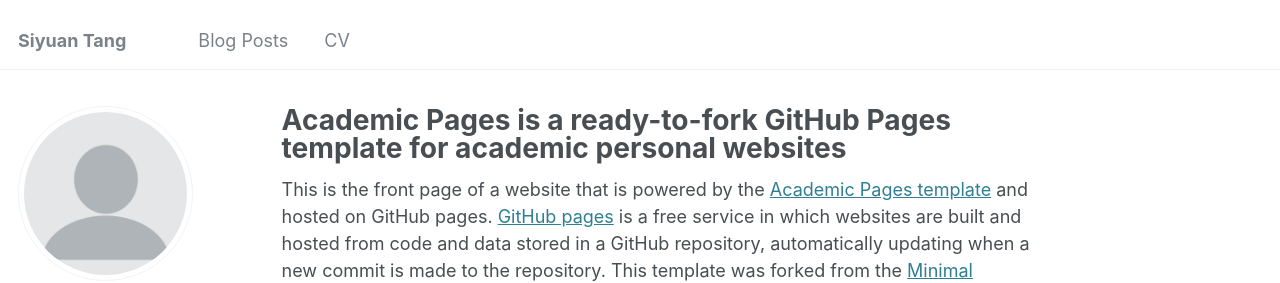
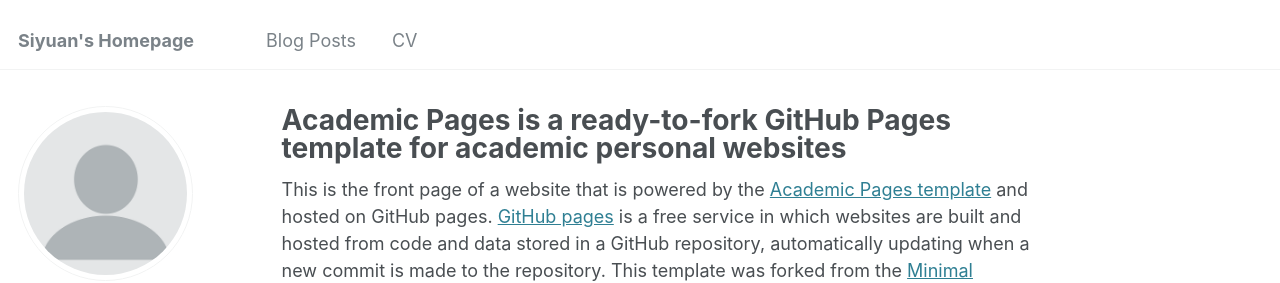
Before and after one commit to jacktangsy/jacktangsy.github.io, a Jekyll site: the page built from _pages/about.md, in a window 1280 px wide. Shown: the top 283 px of the page. Built offline with Jekyll 4.4.1, drawn with Linux system fonts in a browser that asks for light colours.

Commit message:
Update _config.yml

```diff
--- a/_config.yml
+++ b/_config.yml
@@ -8,7 +8,7 @@
 
 # Basic Site Settings
 locale                   : "en-US"
-title                    : "Siyuan Tang"
+title                    : "Siyuan's Homepage"
 title_separator          : "-"
 name                     : &name "Siyuan Tang"
 description              : &description "personal description"
```
